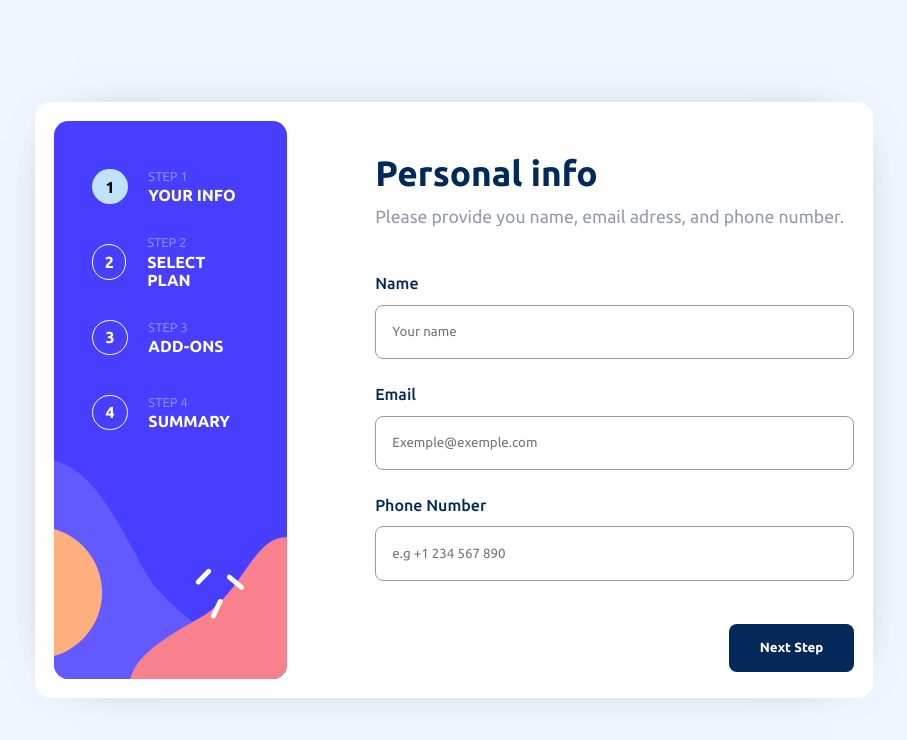
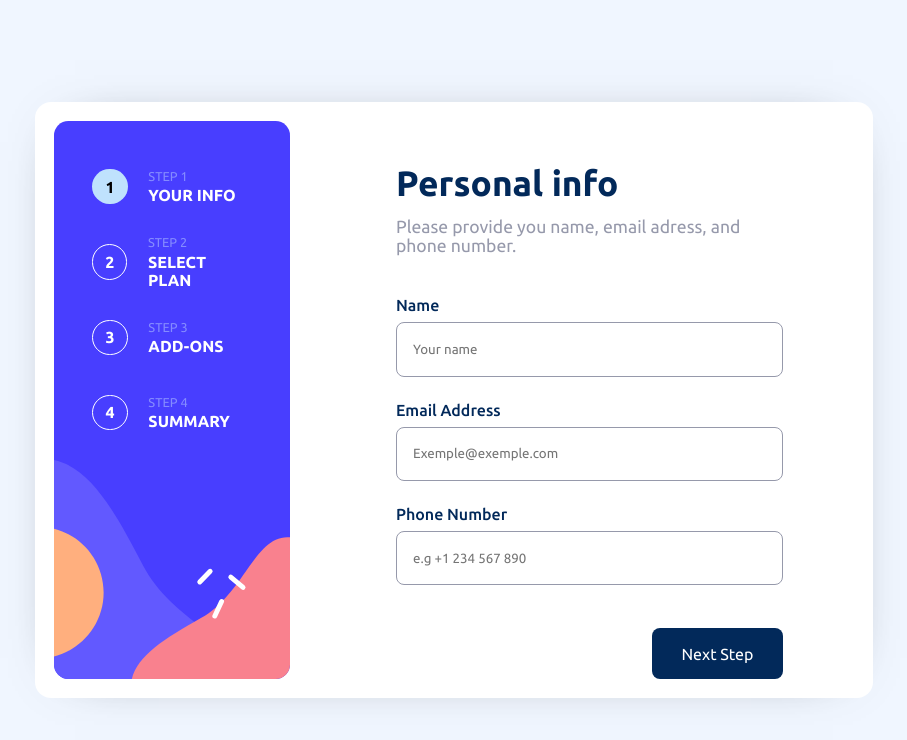
Before and after one commit to GiovannyCordeiro/MultiStepForm, a React (Vite) app: page / in a window 1280 px wide. Shown: the top 740 px of the page, without its empty margins (186-1093 px from the left). Built offline with nearby package versions, Linux system fonts and the light colour scheme.

Commit message:
:bug: First Step component layout break fix

```diff
--- a/src/components/ContainerForm.module.css
+++ b/src/components/ContainerForm.module.css
@@ -5,8 +5,14 @@
   border-radius: 1rem;
   padding: 1.2rem;
   display: flex;
-  gap: 11%;
   -webkit-box-shadow: 0px 0px 55px -40px rgba(0,0,0,0.75);
   -moz-box-shadow: 0px 0px 55px -40px rgba(0,0,0,0.75);
   box-shadow: 0px 0px 55px -40px rgba(0,0,0,0.75);
 }
+
+.wrapper_steps{
+  width: 60%;
+  height: 100%;
+  margin-left: 6.6rem;
+  /* background-color: aqua; */
+}
--- a/src/components/ContainerForm.tsx
+++ b/src/components/ContainerForm.tsx
@@ -10,7 +10,9 @@ export default function ContainerForm(props:ContainerForm) {
   return (
     <div className={classes.container_form}>
       <FeedbackStepsBar />
-      <FirstStep/>
+      <div className={classes.wrapper_steps}>
+        <FirstStep/>
+      </div>
     </div>
   )
 }
--- a/src/components/FirstStep.module.css
+++ b/src/components/FirstStep.module.css
@@ -1,8 +1,8 @@
 .form{
   display: flex;
   flex-direction: column;
-  margin-top: 2rem;
-  width: 32em;
+  margin-top: 2.6rem;
+  width: 84.5%;
   /* background-color: orange; */
 }
 
@@ -24,15 +24,15 @@
 }
 
 .wrapper_inputs{
-  margin-top: 3rem;
+  margin-top: 2.6rem;
   display: flex;
   flex-direction: column;
-  gap: 1.6rem;
+  gap: 1.5rem;
 }
 
 .form input{
   padding: 1rem;
-  margin-top: .8rem;
+  margin-top: .5rem;
   width: 100%;
   height: 3.4rem;
   border-radius: .5rem;
@@ -41,10 +41,10 @@
 }
 
 .form button{
+  margin-top: 11%;
   display: flex;
-  margin-top: 9%;
-  width: 7.8rem;
-  height: 3rem;
+  width: 8.2rem;
+  height: 3.2rem;
   display: flex;
   align-items: center;
   justify-content: center;
@@ -53,5 +53,6 @@
   border: none;
   border-radius: .5rem;
   color: var(--White);
-  font-weight: 700;
+  font-size: 1rem;
+  cursor: pointer;
 }
--- a/src/components/FirstStep.tsx
+++ b/src/components/FirstStep.tsx
@@ -12,7 +12,7 @@ function FirstStep() {
           <input type="text" name="Name" id="Name" placeholder="Your name"/>
         </div>
         <div>
-          <label htmlFor="Email">Email</label>
+          <label htmlFor="Email">Email Address</label>
           <br/>
           <input type="email" name="Email" id="Email" placeholder="Exemple@exemple.com"/>
         </div>
```
